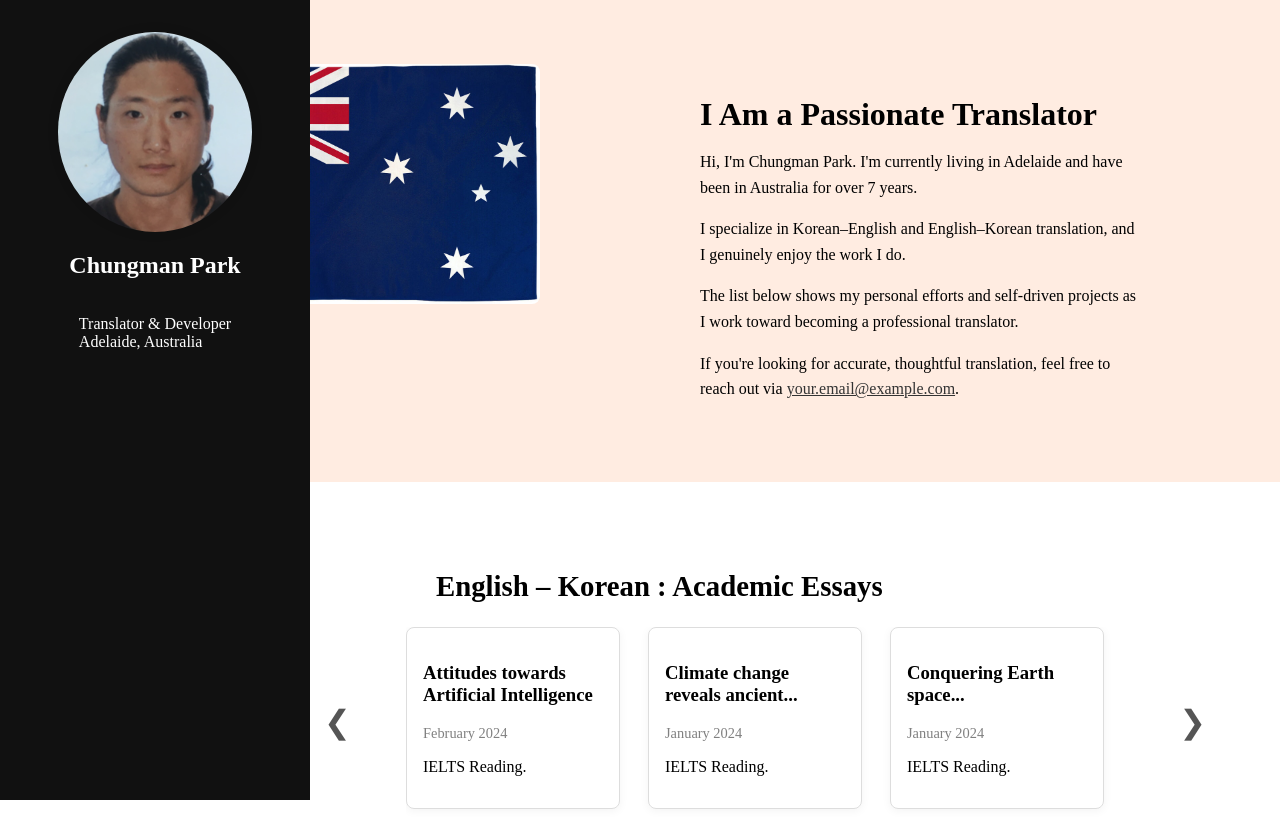
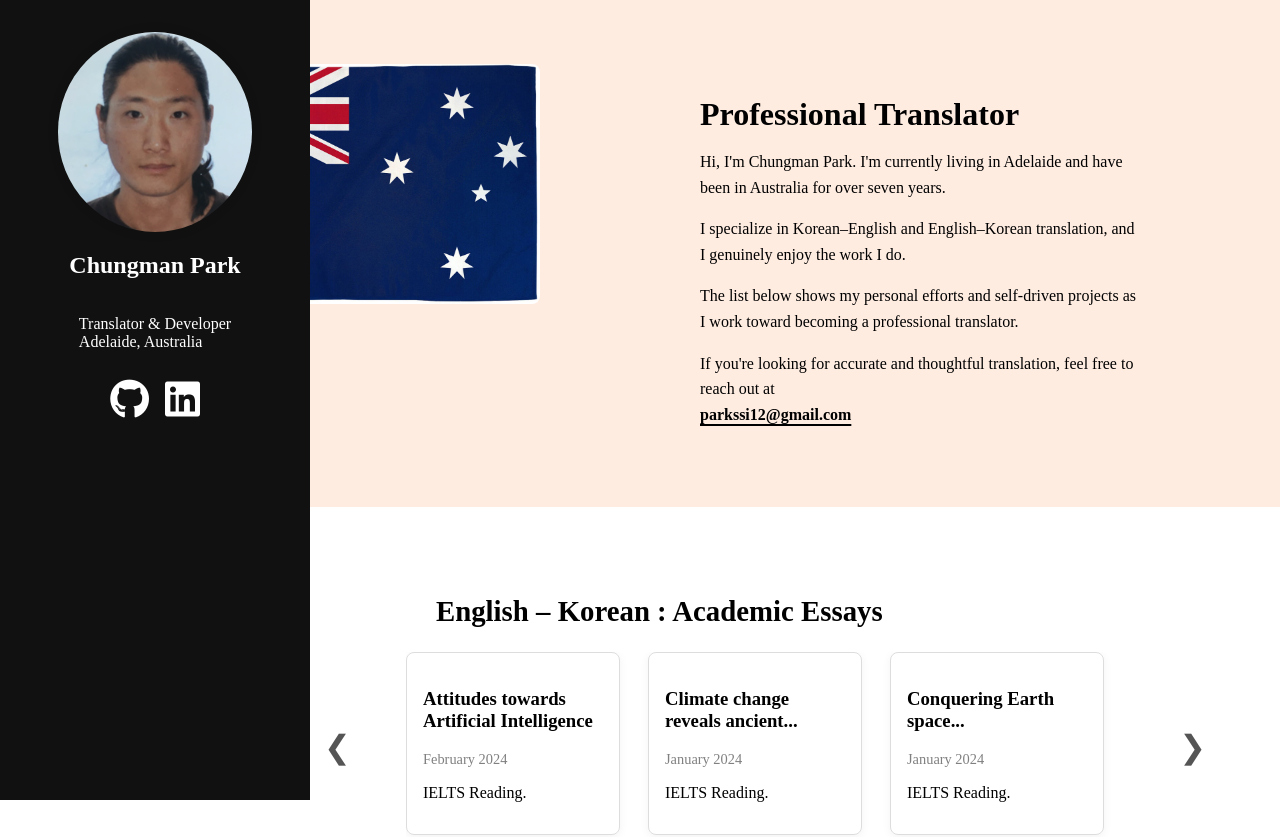
Before and after one commit to ChungmanPARK12/translator-portfolio, a React (Vite) app: page / in a window 1280 px wide. Shown: the top 837 px of the page. Built offline with nearby package versions, Linux system fonts and the light colour scheme.

Commit message:
fixed some details

```diff
--- a/src/components/Intro.css
+++ b/src/components/Intro.css
@@ -43,3 +43,10 @@
   color: #333;
   text-decoration: underline;
 }
+
+.email-text {
+  font-weight: 600;
+  text-decoration: underline;
+  text-decoration-thickness: 1.5px;
+  text-underline-offset: 4px;
+}
--- a/src/components/Intro.jsx
+++ b/src/components/Intro.jsx
@@ -9,18 +9,19 @@ export default function Intro() {
           <img src={flagImg} alt="Australian Flag" />
         </div>
         <div className="intro-text">
-          <h1>I Am a Passionate Translator</h1>
-          <p>Hi, I'm Chungman Park. I'm currently living in Adelaide and have been in Australia for over 7 years.</p>
+          <h1>Professional Translator</h1>
+          <p>Hi, I'm Chungman Park. I'm currently living in Adelaide and have been in Australia for over seven years.</p>
           <p>
             I specialize in Korean–English and English–Korean translation, and I genuinely enjoy the work I do.
           </p>
           <p>
             The list below shows my personal efforts and self-driven projects as I work toward becoming a professional translator.
           </p>
-          <p>
-            If you're looking for accurate, thoughtful translation, feel free to reach out via{' '}
-            <a href="mailto=your.email@example.com">your.email@example.com</a>.
+          <p className="contact-text">
+            If you're looking for accurate and thoughtful translation, feel free to reach out at<br />
+            <span className="email-text">parkssi12@gmail.com</span>
           </p>
+
         </div>
       </div>
     </section>
--- a/src/components/Sidebar.css
+++ b/src/components/Sidebar.css
@@ -1,29 +1,26 @@
 .sidebar {
-  width: 310px;             /* Restore default width */
-  height: 100vh;            /* Full screen height */
-  background-color: #111;   /* Or your preferred color */
+  width: 310px;
+  /* Restore default width */
+  height: 100vh;
+  /* Full screen height */
+  background-color: #111;
+  /* Or your preferred color */
   color: white;
   display: flex;
   flex-direction: column;
   align-items: center;
   padding: 2rem 1rem;
   box-sizing: border-box;
-  position: fixed;          /* Stay fixed on left */
+  position: fixed;
+  /* Stay fixed on left */
   top: 0;
   left: 0;
 }
-
 
 .profile-pic {
   border-radius: 50%;
   width: 100px;
   height: 100px;
-  }
-
-  .social-icons a {
-    margin: 0 0.5rem;
-    color: white;
-    font-size: 1.2rem;
 }
 
 .profile-pic {
@@ -33,3 +30,47 @@
   box-shadow: 0 0 12px rgba(0, 0, 0, 0.1);
   object-fit: cover;
 }
+
+.social-icons {
+  margin-top: 10px;
+}
+
+.social-icons a {
+  margin: 0 0.5rem;
+  color: white;
+  font-size: 2.5rem;
+  margin-top: 50px;
+}
+
+.social-icons a {
+  position: relative; /* tooltip 기준 */
+  transition: transform 0.15s ease, opacity 0.15s ease;
+}
+
+.social-icons a:hover {
+  transform: scale(1.1);
+  opacity: 0.9;
+  filter: drop-shadow(0 0 3px rgba(255, 255, 255, 0.8));
+}
+
+.tooltip {
+  position: absolute;
+  bottom: -30px;
+  left: 50%;
+  transform: translateX(-50%);
+
+  background: #000;
+  color: #fff;
+  padding: 4px 8px;
+  font-size: 12px;
+  border-radius: 4px;
+  white-space: nowrap;
+
+  opacity: 0;
+  pointer-events: none;
+  transition: opacity 0.15s ease;
+}
+
+.social-icons a:hover .tooltip {
+  opacity: 1;
+}
--- a/src/components/Sidebar.jsx
+++ b/src/components/Sidebar.jsx
@@ -8,10 +8,25 @@ const Sidebar = () => {
       <img src={profileImg} alt="Profile" className="profile-pic" />
       <h2>Chungman Park</h2>
       <p>Translator & Developer<br />Adelaide, Australia</p>
-      {/* <div className="social-icons">
-        <a href="#"><i className="fab fa-github"></i></a>
-        <a href="#"><i className="fab fa-linkedin"></i></a>
-      </div> */}
+
+      <div className="social-icons">
+        <a
+          href="https://github.com/ChungmanPARK12/Translation.git"
+          target="_blank"
+          rel="noopener noreferrer"
+        >
+          <i className="fab fa-github"></i>
+          <span className="tooltip">GitHub</span>
+        </a>
+        <a
+          href="https://www.linkedin.com/in/chungman-park-363703178"
+          target="_blank"
+          rel="noopener noreferrer"
+        >
+          <i className="fab fa-linkedin"></i>
+          <span className="tooltip">LinkedIn</span>
+        </a>
+      </div>
     </div>
   );
 };
```
Lines whose indentation alone changed are shown as unchanged.
